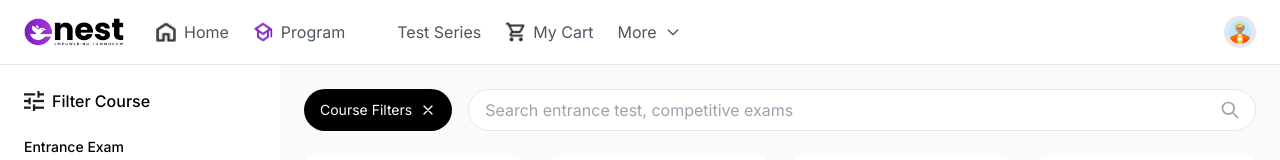
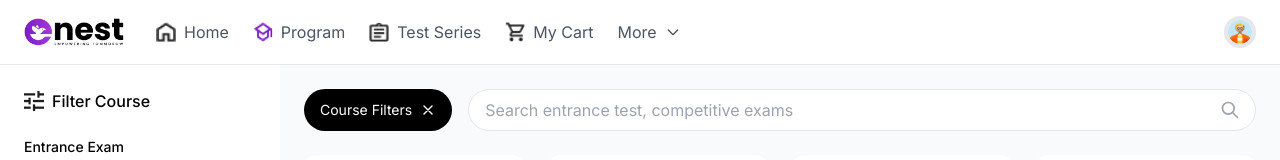
Before and after one commit to ThatRandomGuy09/Next-Assignment, a Next.js app: page /Course in a window 1280 px wide. Shown: the top 160 px of the page. Built offline with nearby package versions, Linux system fonts and the light colour scheme.

Commit message:
Added Test Series Icon and Navbar

```diff
--- a/app/components/CourseNavbar.tsx
+++ b/app/components/CourseNavbar.tsx
@@ -10,7 +10,7 @@ const CourseNavbar: FC = () => {
   const navItems = [
     { title: "Home", path: "/home", icon: "/Home.png" },
     { title: "Program", path: "/program", icon: "/Program.png" },
-    { title: "Test Series", path: "/test-series", icon: "/Test.png" },
+    { title: "Test Series", path: "/test", icon: "/TestSeries.png" }, // Updated path to /test
     { title: "My Cart", path: "/cart", icon: "/Cart.png" },
     { title: "More", path: "#", hasDropdown: true },
   ];
```
Also changed, not shown: public/TestSeries.png (added).
